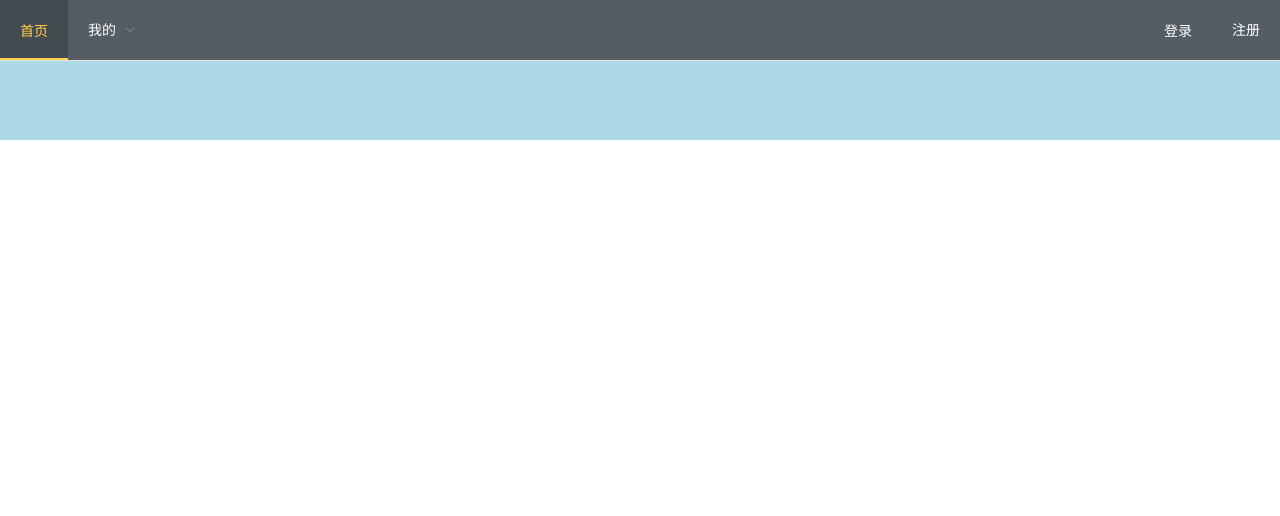
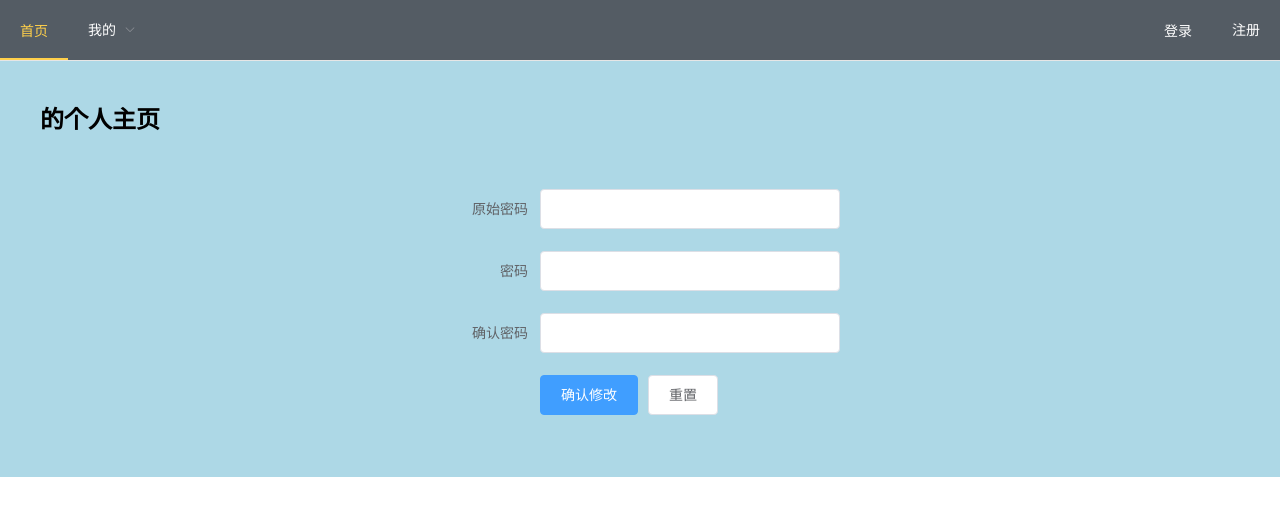
Before and after one commit to zzy0371/vue-helloworld, a Vue app: page /#/center/setpassword in a window 1280 px wide. Shown: the top 516 px of the page. Built offline with nearby package versions, Linux system fonts and the light colour scheme.

Commit message:
VUE子路由

```diff
--- a/src/App.vue
+++ b/src/App.vue
@@ -19,7 +19,7 @@
 
 				<template v-if="user">
 					<el-menu-item index="5" class="rt" @click="logout">退出</el-menu-item>
-					<el-menu-item index="4" class="rt">{{user}}</el-menu-item>
+					<el-menu-item index="4" class="rt"><router-link :to="{name:'Center'}">{{user}}</router-link></el-menu-item>
 
 				</template>
 
--- a/src/router/index.js
+++ b/src/router/index.js
@@ -26,6 +26,35 @@ const routes = [
     path: '/login',
     name: 'Login',
     component: () => import(/* webpackChunkName: "login" */ '../views/Login.vue')
+  },
+  {
+    path: '/center',
+    name: 'Center',
+	//使用meta 传参 携带需要登录的标志 auth
+	meta:{
+		auth:true
+	},
+	redirect:{
+		name:"UserInfo"
+	},
+    component: () => import(/* webpackChunkName: "center" */ '../views/Center.vue'),
+	children:[
+		{
+			path: 'userinfo',
+			name: 'UserInfo',
+			component: () => import(/* webpackChunkName: "userinfo" */ '../views/UserInfo.vue')
+		},
+		{
+			path: 'sethead',
+			name: 'SetHead',
+			component: () => import(/* webpackChunkName: "sethead" */ '../views/SetHead.vue')
+		},
+		{
+			path: 'setpassword',
+			name: 'SetPassword',
+			component: () => import(/* webpackChunkName: "setpassword" */ '../views/SetPassword.vue')
+		},
+	]
   },
   {
     path: '/collect',
--- /dev/null
+++ b/src/views/Center.vue
@@ -0,0 +1,25 @@
+<template>
+	<div class="center">
+		<h1>{{user}}的个人主页</h1>
+		<br>
+		<br>
+		<br>
+		<router-view/>
+	</div>
+</template>
+
+<script>
+	export default{
+		data(){
+			return{
+				user:null
+			}
+		},
+		created() {
+			this.user=this.$jsCookie.get("user")
+		}
+	}
+</script>
+
+<style>
+</style>
--- /dev/null
+++ b/src/views/SetHead.vue
@@ -0,0 +1,70 @@
+<template>
+	<div class="sethead">
+		<el-row>
+			<el-col :span="8" :offset="8">
+				<el-upload
+					class="avatar-uploader"
+					action="https://jsonplaceholder.typicode.com/posts/"
+					:show-file-list="false"
+					:on-success="handleAvatarSuccess"
+					:before-upload="beforeAvatarUpload">
+					<img v-if="imageUrl" :src="imageUrl" class="avatar">
+					<i v-else class="el-icon-plus avatar-uploader-icon"></i>
+				</el-upload>
+			</el-col>
+		</el-row>
+	</div>
+</template>
+
+<script>
+	export default {
+		data() {
+			return {
+				imageUrl: ''
+			};
+		},
+		methods: {
+			handleAvatarSuccess(res, file) {
+				this.imageUrl = URL.createObjectURL(file.raw);
+			},
+			beforeAvatarUpload(file) {
+				const isJPG = file.type === 'image/jpeg';
+				const isLt2M = file.size / 1024 / 1024 < 2;
+
+				if (!isJPG) {
+					this.$message.error('上传头像图片只能是 JPG 格式!');
+				}
+				if (!isLt2M) {
+					this.$message.error('上传头像图片大小不能超过 2MB!');
+				}
+				return isJPG && isLt2M;
+			}
+		}
+	}
+</script>
+
+<style>
+	.avatar-uploader .el-upload {
+		border: 1px dashed #d9d9d9;
+		border-radius: 6px;
+		cursor: pointer;
+		position: relative;
+		overflow: hidden;
+	}
+	.avatar-uploader .el-upload:hover {
+		border-color: #ff0000;
+	}
+	.avatar-uploader-icon {
+		font-size: 28px;
+		color: #ff0000;
+		width: 178px;
+		height: 178px;
+		line-height: 178px;
+		text-align: center;
+	}
+	.avatar {
+		width: 178px;
+		height: 178px;
+		display: block;
+	}
+</style>
--- /dev/null
+++ b/src/views/SetPassword.vue
@@ -0,0 +1,103 @@
+<template>
+	<div class="setpassword">
+		<el-row>
+			<el-col :span="8" :offset="8">
+				<el-form :model="ruleForm" status-icon :rules="rules" ref="ruleForm" label-width="100px" class="demo-ruleForm">
+					<el-form-item label="原始密码" prop="passold">
+					<el-input type="password" v-model="ruleForm.passold" autocomplete="off"></el-input>
+					</el-form-item>
+					<el-form-item label="密码" prop="pass">
+					<el-input type="password" v-model="ruleForm.pass" autocomplete="off"></el-input>
+					</el-form-item>
+					<el-form-item label="确认密码" prop="checkPass">
+					<el-input type="password" v-model="ruleForm.checkPass" autocomplete="off"></el-input>
+					</el-form-item>
+					<el-form-item>
+					<el-button type="primary" @click="submitForm('ruleForm')">确认修改</el-button>
+					<el-button @click="resetForm('ruleForm')">重置</el-button>
+					</el-form-item>
+				</el-form>
+			</el-col>
+		</el-row>
+	</div>
+
+
+</template>
+
+<script>
+export default {
+	data() {
+		var checkAge = (rule, value, callback) => {
+			if (!value) {
+			return callback(new Error('年龄不能为空'));
+			}
+			setTimeout(() => {
+				if (!Number.isInteger(value)) {
+				callback(new Error('请输入数字值'));
+				} else {
+					if (value < 18) {
+					callback(new Error('必须年满18岁'));
+				} else {
+					callback();
+				}
+			}
+			}, 1000);
+		};
+		var validatePass = (rule, value, callback) => {
+			if (value === '') {
+				callback(new Error('请输入密码'));
+			} else {
+				if (this.ruleForm.checkPass !== '') {
+					this.$refs.ruleForm.validateField('checkPass');
+				}
+				callback();
+			}
+		};
+		var validatePass2 = (rule, value, callback) => {
+			if (value === '') {
+				callback(new Error('请再次输入密码'));
+			} else if (value !== this.ruleForm.pass) {
+				callback(new Error('两次输入密码不一致!'));
+			} else {
+				callback();
+			}
+		};
+		return {
+			ruleForm: {
+				pass: '',
+				checkPass: '',
+				age: ''
+			},
+			rules: {
+					pass: [
+						{ validator: validatePass, trigger: 'blur' }
+					],
+					checkPass: [
+						{ validator: validatePass2, trigger: 'blur' }
+					],
+					age: [
+						{ validator: checkAge, trigger: 'blur' }
+					]
+				}
+			};
+		},
+	methods: {
+			submitForm(formName) {
+				this.$refs[formName].validate((valid) => {
+					if (valid) {
+						alert('submit!');
+					} else {
+						console.log('error submit!!');
+						return false;
+					}
+				});
+			},
+			resetForm(formName) {
+				this.$refs[formName].resetFields();
+			}
+		}
+	}
+</script>
+
+<style>
+</style>
--- /dev/null
+++ b/src/views/UserInfo.vue
@@ -0,0 +1,23 @@
+<template>
+	<div class="userinfo">
+		<el-row>
+			<el-col :span="8" :offset="8">
+				<h3><el-button type="success">您可以进行以下操作</el-button></h3>
+				<h3><router-link :to='{name:"SetHead"}'><el-button type="success">修改头像</el-button></router-link></h3>
+				<h3><router-link :to='{name:"SetPassword"}'><el-button type="success">修改密码</el-button></router-link> </h3>
+			</el-col>
+		</el-row>
+	</div>
+</template>
+
+<script>
+</script>
+
+<style lang="less">
+	.userinfo{
+		text-align: center;
+		h3{
+			margin: 20px;
+		}
+	}
+</style>
```
